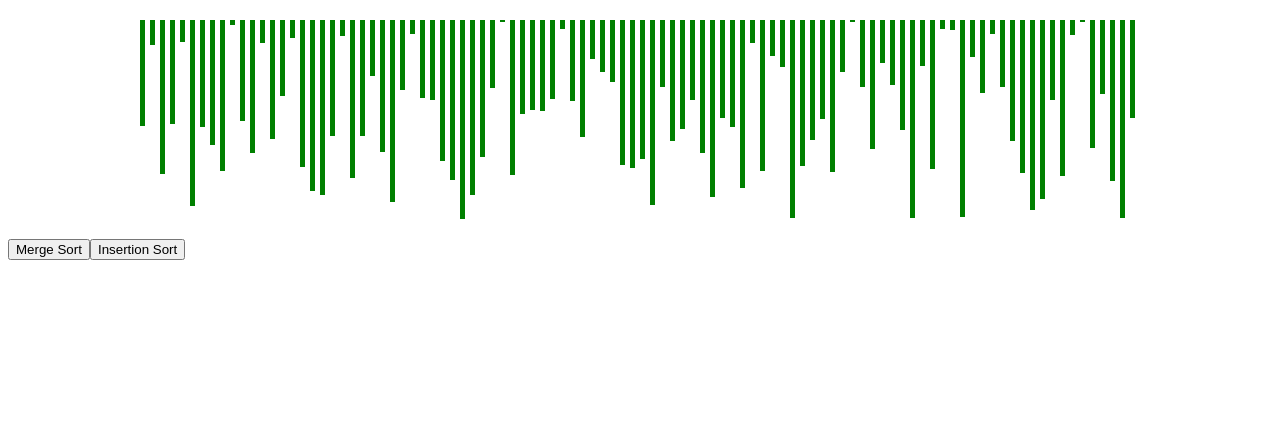
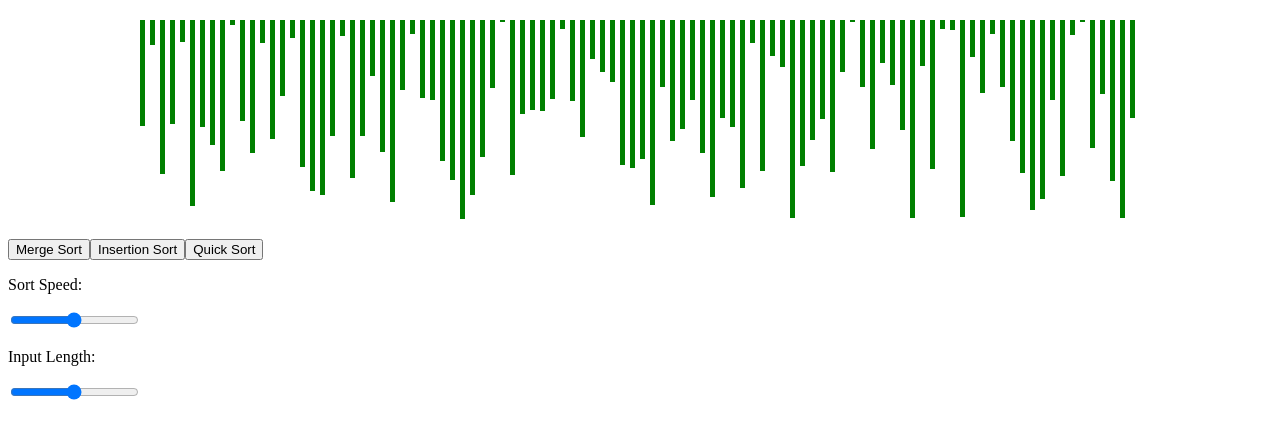
Before and after one commit to tbivash3/SortingVisualizer, an Angular app: page / in a window 1280 px wide. Shown: the top 438 px of the page. Built offline with nearby package versions, Linux system fonts and the light colour scheme.

Commit message:
Implement Quick Sort

```diff
--- a/src/app/app.component.html
+++ b/src/app/app.component.html
@@ -19,5 +19,28 @@
     ></div>
   </ng-container>
 </div>
-<button (click)="sortMerge()">Merge Sort</button>
-<button (click)="sortInsertion()">Insertion Sort</button>
+<button (click)="sortMerge()" [disabled]="isSorting">Merge Sort</button>
+<button (click)="sortInsertion()" [disabled]="isSorting">Insertion Sort</button>
+<button (click)="sortQuick()" [disabled]="isSorting">Quick Sort</button>
+
+<div class="slidecontainer">
+  <p>Sort Speed:</p>
+  <input
+    type="range"
+    min="1"
+    max="100"
+    value="50"
+    class="slider"
+    id="myRange"
+  />
+
+  <p>Input Length:</p>
+  <input
+    type="range"
+    min="1"
+    max="100"
+    value="50"
+    class="slider"
+    id="myRange"
+  />
+</div>
--- a/src/app/app.component.ts
+++ b/src/app/app.component.ts
@@ -2,6 +2,7 @@ import { OnInit } from '@angular/core';
 import { Component } from '@angular/core';
 import { InsertionSort } from './sortingAlgorithms/InsertionSort';
 import { MergeSort } from './sortingAlgorithms/MergeSort';
+import { QuickSort } from './sortingAlgorithms/QuickSort';
 
 @Component({
   selector: 'app-root',
@@ -13,12 +14,13 @@ export class AppComponent implements OnInit {
 
   constructor(
     private insertionSort: InsertionSort,
-    private mergeSort: MergeSort
+    private mergeSort: MergeSort,
+    private quickSort: QuickSort
   ) {}
 
   sortSpeed: number = 10;
 
-  randomNumberList: number[] = [];
+  isSorting: boolean = false;
 
   swapArray: number[][] = [];
 
@@ -26,22 +28,54 @@ export class AppComponent implements OnInit {
 
   yellowIndex: number = -1;
 
+  originalRandomNumberList: number[] = [];
+
+  randomNumberList: number[] = [];
+
+  sortedRandomNumberList: number[] = [];
+
   ngOnInit() {
-    this.randomNumberList = Array.from({ length: 100 }, () =>
+    this.originalRandomNumberList = Array.from({ length: 100 }, () =>
       Math.floor(Math.random() * 200)
     );
+    this.randomNumberList = [...this.originalRandomNumberList];
+
+    this.sortedRandomNumberList = [...this.randomNumberList];
+    this.sortedRandomNumberList.sort((a, b) => a - b);
   }
 
   sortInsertion() {
+    this.isSorting = true;
     this.swapArray = [];
+    this.randomNumberList = [...this.originalRandomNumberList];
     this.insertionSort.sort([...this.randomNumberList], this.swapArray);
     this.animate();
   }
 
+  compare(a: number[], b: number[]): boolean {
+    if (a.length !== b.length) return false;
+
+    for (let i = 0; i < a.length; i++) {
+      if (a[i] !== b[i]) return false;
+    }
+
+    return true;
+  }
+
   sortMerge() {
+    this.isSorting = true;
     this.swapArray = [];
+    this.randomNumberList = [...this.originalRandomNumberList];
     this.mergeSort.sort([...this.randomNumberList], this.swapArray);
     this.animateMergeSort();
+  }
+
+  sortQuick() {
+    this.isSorting = true;
+    this.swapArray = [];
+    this.randomNumberList = [...this.originalRandomNumberList];
+    this.quickSort.sort([...this.randomNumberList], this.swapArray);
+    this.animate();
   }
 
   async animate() {
@@ -65,17 +99,22 @@ export class AppComponent implements OnInit {
     }
     this.redIndex = -1;
     this.yellowIndex = -1;
+    this.isSorting = false;
   }
 
   async animateMergeSort() {
     for (let i = 0; i < this.swapArray.length; i++) {
       let swapPosition = this.swapArray[i];
       this.redIndex = swapPosition[0];
+
+      await new Promise((r) => setTimeout(r, this.sortSpeed));
+
       this.randomNumberList[swapPosition[0]] = swapPosition[1];
 
       await new Promise((r) => setTimeout(r, this.sortSpeed));
     }
 
     this.redIndex = -1;
+    this.isSorting = false;
   }
 }
--- /dev/null
+++ b/src/app/sortingAlgorithms/QuickSort.ts
@@ -0,0 +1,53 @@
+import { Injectable } from '@angular/core';
+
+@Injectable({ providedIn: 'root' })
+export class QuickSort {
+  constructor() {}
+
+  sort(sortingData: Array<number>, swapArray: number[][]) {
+    this.quickSort(sortingData, 0, sortingData.length - 1, swapArray);
+  }
+
+  quickSort(
+    sortingData: Array<number>,
+    low: number,
+    high: number,
+    swapArray: number[][]
+  ) {
+    if (low < high) {
+      let partitionIndex = this.partition(sortingData, low, high, swapArray);
+
+      this.quickSort(sortingData, low, partitionIndex - 1, swapArray);
+      this.quickSort(sortingData, partitionIndex + 1, high, swapArray);
+    }
+  }
+
+  partition(
+    sortingData: number[],
+    low: any,
+    high: any,
+    swapArray: number[][]
+  ): number {
+    let pivot = sortingData[high];
+
+    let i = low - 1;
+
+    for (let j = low; j <= high - 1; j++) {
+      if (sortingData[j] < pivot) {
+        i++;
+        this.swap(sortingData, i, j, swapArray);
+      } else {
+        swapArray.push([i, j, 0]);
+      }
+    }
+    this.swap(sortingData, i + 1, high, swapArray);
+    return i + 1;
+  }
+
+  swap(arr: number[], i: number, j: number, swapArray: number[][]) {
+    swapArray.push([i, j, 1]);
+    let temp = arr[i];
+    arr[i] = arr[j];
+    arr[j] = temp;
+  }
+}
```
